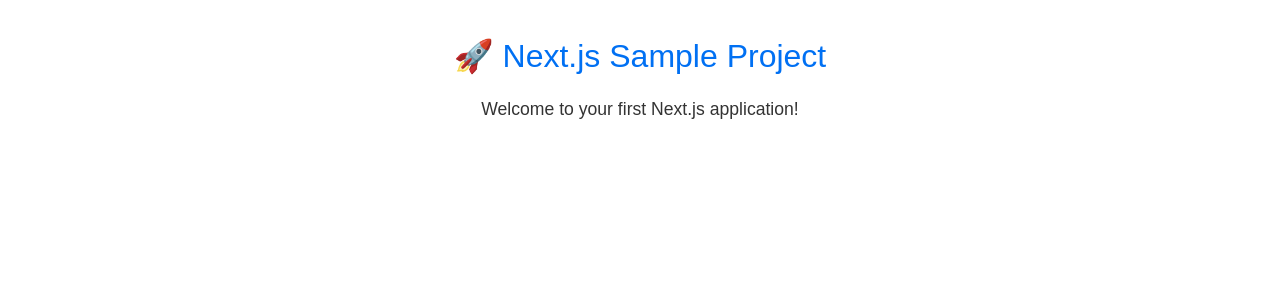
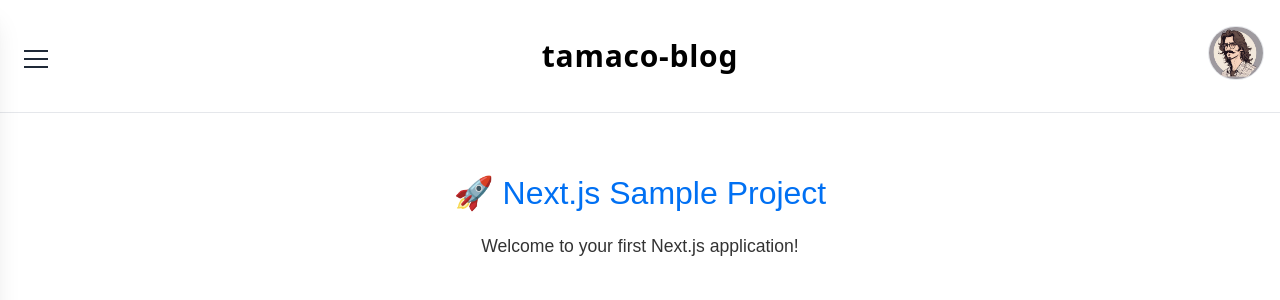
Before and after one commit to tamaco489/tamaco-blog, a Next.js app in the folder frontend/: page / in a window 1280 px wide. Shown: the top 300 px of the page. Built offline with nearby package versions, Linux system fonts and the light colour scheme.

Commit message:
feature/frontend/header components (#1)
* add: avater icon image

* add: header components

```diff
--- a/frontend/app/layout.tsx
+++ b/frontend/app/layout.tsx
@@ -1,9 +1,13 @@
 import type { Metadata } from "next";
 import "./globals.css";
+import { Header } from "../components/Header";
 
 export const metadata: Metadata = {
-  title: "Create Next App",
-  description: "Generated by create next app",
+  title: {
+    default: "tamaco-blog",
+    template: "%s | tamaco-blog",
+  },
+  description: "tamaco-blog",
 };
 
 export default function RootLayout({
@@ -14,7 +18,10 @@
   return (
     <html lang="en">
       <body>
-        {children}
+        <Header />
+        <main className="mx-auto max-w-screen-lg px-4 py-6">
+          {children}
+        </main>
       </body>
     </html>
   );
--- a/frontend/app/page.tsx
+++ b/frontend/app/page.tsx
@@ -1,3 +1,10 @@
+import type { Metadata } from "next";
+
+export const metadata: Metadata = {
+  title: "Home",
+  description: "tamaco-blog のトップページ",
+};
+
 export default function Home() {
   return (
     <div style={{ fontFamily: "sans-serif", padding: "2rem", textAlign: "center" }}>
--- /dev/null
+++ b/frontend/components/Header.tsx
@@ -0,0 +1,133 @@
+"use client";
+import Link from "next/link";
+import Image from "next/image";
+import { useEffect, useRef, useState } from "react";
+
+/**
+ * Header コンポーネント
+ *
+ * 目的:
+ * - 画面上部にヘッダーを設置し、以下を表示する。
+ *   - 左: MENU（ホバー/フォーカスでプロフィールやGitHubへのリンクを縦並び表示）
+ *   - 中央: サイトタイトル "tamaco-blog"
+ *   - 右: 検索窓（将来的に全文検索を実装予定のプレースホルダ）
+ *
+ * 実装内容:
+ * - CSS Grid（3カラム）で左・中央・右の領域をレイアウト。
+ * - MENU は group-hover / focus-within でドロップダウンを表示。
+ * - 検索窓は現時点では機能しないプレースホルダの input。
+ *
+ * 影響範囲:
+ * - `app/layout.tsx` に組み込み、全ページのヘッダーとして表示します。
+ */
+export function Header() {
+  const [menuOpen, setMenuOpen] = useState(false);
+  const menuRef = useRef<HTMLDivElement | null>(null);
+
+  // Esc キーでメニューを閉じる
+  useEffect(() => {
+    function handleKeydown(event: KeyboardEvent) {
+      if (event.key === "Escape") setMenuOpen(false);
+    }
+    document.addEventListener("keydown", handleKeydown);
+    return () => {
+      document.removeEventListener("keydown", handleKeydown);
+    };
+  }, []);
+
+  // メニュー展開中は背景スクロールをロック
+  useEffect(() => {
+    const { body } = document;
+    const previous = body.style.overflow;
+    if (menuOpen) body.style.overflow = "hidden";
+    else body.style.overflow = previous;
+    return () => {
+      body.style.overflow = previous;
+    };
+  }, [menuOpen]);
+  return (
+    <header className="w-full border-b">
+      <div className="w-full h-28 grid grid-cols-3 items-center px-4">
+        {/* 左: ハンバーガーメニュー */}
+        <div ref={menuRef} className="relative justify-self-start">
+          <button
+            className="inline-flex flex-col items-center justify-center gap-1.5 h-10 w-10 rounded-md hover:bg-gray-100 focus:outline-none focus-visible:ring-2 focus-visible:ring-gray-300"
+            aria-haspopup="true"
+            aria-expanded={menuOpen}
+            aria-label="メニュー"
+            onClick={() => setMenuOpen((v) => !v)}
+          >
+            <span className="sr-only">メニュー</span>
+            <span className="block h-0.5 w-6 bg-gray-800" />
+            <span className="block h-0.5 w-6 bg-gray-800" />
+            <span className="block h-0.5 w-6 bg-gray-800" />
+          </button>
+        </div>
+
+        {/* スライドメニュー（左から、全高） */}
+        <div
+          className={`fixed inset-0 z-40 transition-opacity duration-300 bg-black/40 ${menuOpen ? "opacity-100 pointer-events-auto" : "opacity-0 pointer-events-none"}`}
+          onClick={() => setMenuOpen(false)}
+          aria-hidden={!menuOpen}
+        />
+
+        <nav
+          role="dialog"
+          aria-modal={menuOpen}
+          aria-label="メニュー"
+          className={`fixed top-0 left-0 z-50 h-screen w-72 max-w-[85vw] bg-white border-r shadow-xl transition-transform duration-300 ${menuOpen ? "translate-x-0" : "-translate-x-full"}`}
+          onClick={(e) => e.stopPropagation()}
+        >
+          <div className="flex items-center justify-between h-14 px-4 border-b">
+            <span className="text-sm font-medium">メニュー</span>
+            <button
+              className="relative inline-flex items-center justify-center h-8 w-8 rounded hover:bg-gray-100 focus:outline-none focus-visible:ring-2 focus-visible:ring-gray-300"
+              aria-label="閉じる"
+              onClick={() => setMenuOpen(false)}
+            >
+              <span className="sr-only">閉じる</span>
+              <span aria-hidden className="pointer-events-none absolute block h-0.5 w-4 bg-gray-800 rotate-45" />
+              <span aria-hidden className="pointer-events-none absolute block h-0.5 w-4 bg-gray-800 -rotate-45" />
+            </button>
+          </div>
+          <div className="flex flex-col py-2">
+            <Link href="/profile" className="px-4 py-2 text-sm hover:bg-gray-50">
+              プロフィール
+            </Link>
+            <a
+              href="https://github.com/tamaco489/tamaco-blog"
+              target="_blank"
+              rel="noopener noreferrer"
+              className="px-4 py-2 text-sm hover:bg-gray-50"
+            >
+              GitHub
+            </a>
+          </div>
+        </nav>
+
+        {/* 中央: タイトル */}
+        <div className="justify-self-center">
+          <Link href="/" className="text-3xl font-semibold tracking-wide">
+            tamaco-blog
+          </Link>
+        </div>
+
+        {/* 右: アバターアイコン */}
+        <div className="justify-self-end">
+          <Link href="/profile" className="inline-flex items-center">
+            <Image
+              src="/profile/icon/avatar.png"
+              alt="プロフィールアイコン"
+              width={56}
+              height={56}
+              className="rounded-full border"
+              priority
+            />
+          </Link>
+        </div>
+      </div>
+    </header>
+  );
+}
+
+export default Header;
```
Also changed, not shown: frontend/public/profile/icon/avatar.png (added), 1 other file (tests, documents, lock files or other folders).
